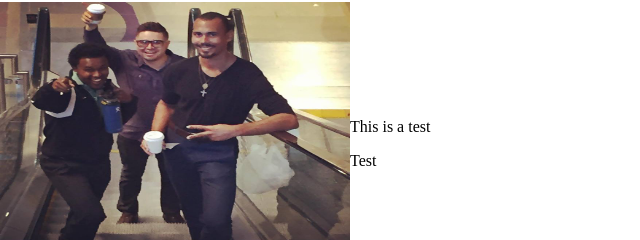
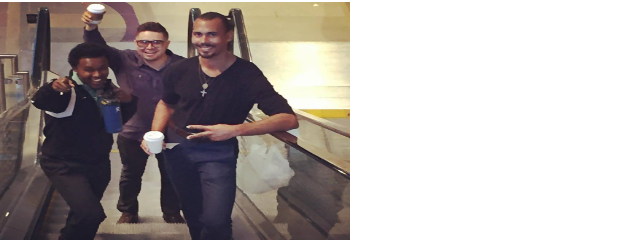
Before and after one commit to Lnevarez112/Custom-Site-Geeks, a plain HTML site: page Custom Site Geeks Project Management/Website/index.html in a window 1280 px wide. Shown: the part 636-876 px from the top of the page, 0-640 px from the left. Drawn offline with Linux system fonts and the light colour scheme.

Commit message:
Delete
Deleted test 1 and 2.

```diff
--- a/Custom Site Geeks Project Management/Website/index.html
+++ b/Custom Site Geeks Project Management/Website/index.html
@@ -47,8 +47,7 @@
 
 		   	</div>
 		   </div>
-<p> This is a test</p>
-<p>Test</p>
+
 
 	</body>
 </html>
```
